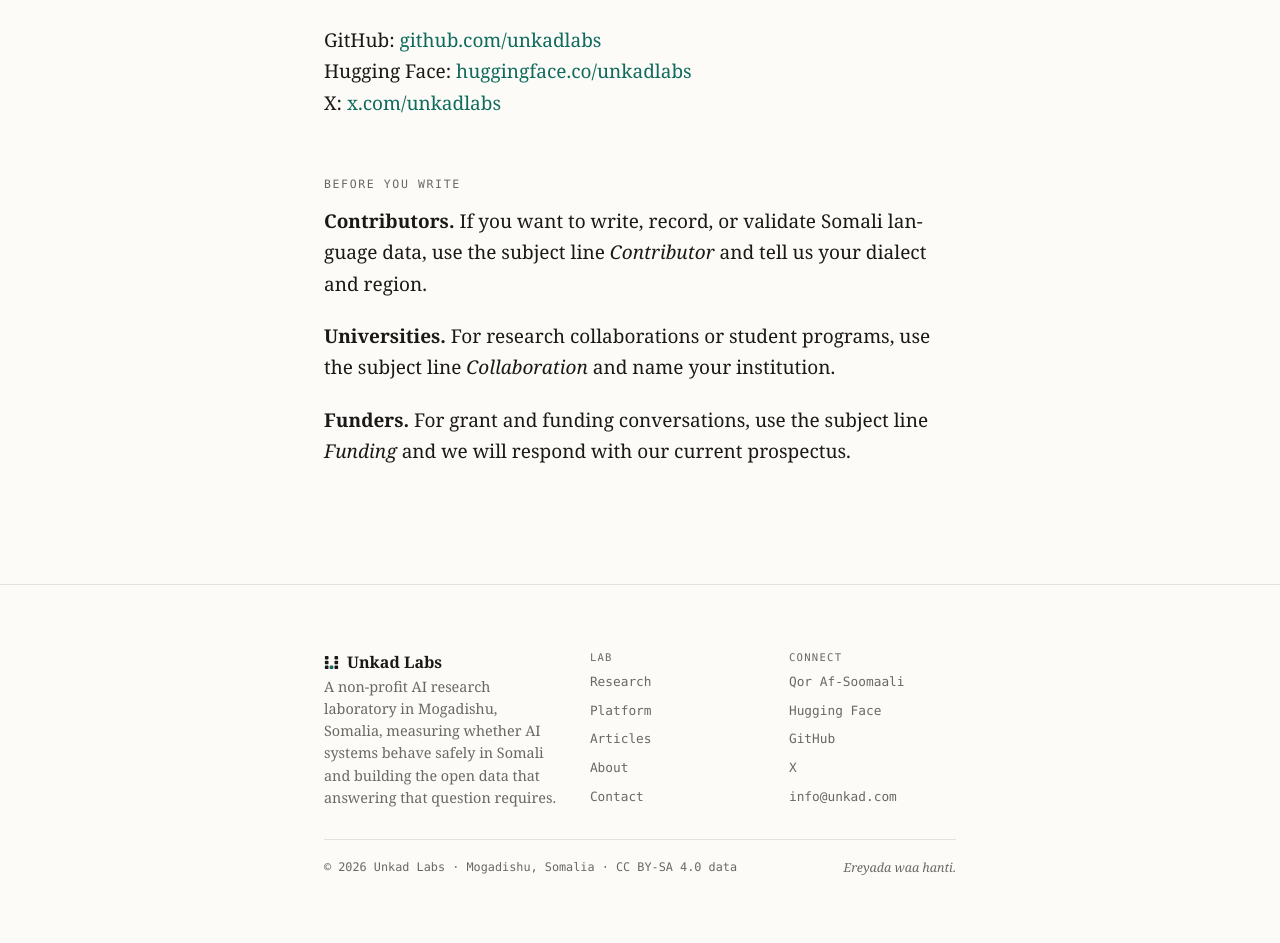
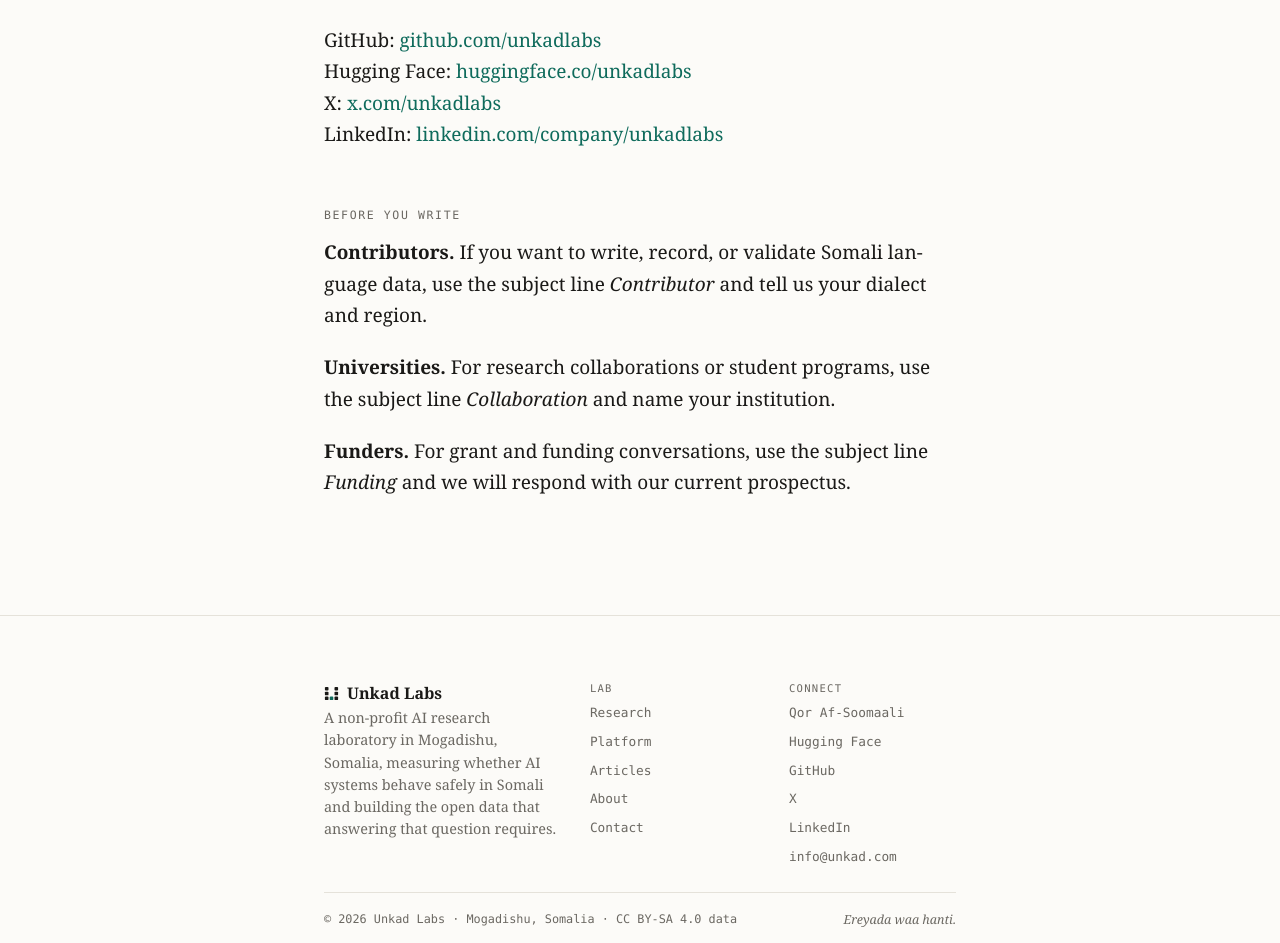
Before and after one commit to Unkadlabs/unkad-website, a Next.js app: page /contact in a window 1280 px wide. Shown: the part 249-1192 px from the top of the page. Built offline with nearby package versions, Linux system fonts and the light colour scheme.

Commit message:
Add LinkedIn to footer and contact page
linkedin.com/company/unkadlabs, matching the unkadlabs handle used for GitHub,
Hugging Face, and X. Verified the slug resolves (200) while unkad and unkad-labs
both 404, so it is the real page, not a soft match.

```diff
--- a/app/contact/page.tsx
+++ b/app/contact/page.tsx
@@ -35,6 +35,8 @@
         Hugging Face: <a href="https://huggingface.co/unkadlabs">huggingface.co/unkadlabs</a>
         <br />
         X: <a href="https://x.com/unkadlabs">x.com/unkadlabs</a>
+        <br />
+        LinkedIn: <a href="https://www.linkedin.com/company/unkadlabs">linkedin.com/company/unkadlabs</a>
       </p>
 
       <span className="eyebrow">Before you write</span>
--- a/components/Footer.tsx
+++ b/components/Footer.tsx
@@ -52,6 +52,9 @@
                 <a href="https://x.com/unkadlabs">X</a>
               </li>
               <li>
+                <a href="https://www.linkedin.com/company/unkadlabs">LinkedIn</a>
+              </li>
+              <li>
                 <a href="mailto:info@unkad.com">info@unkad.com</a>
               </li>
             </ul>
```
